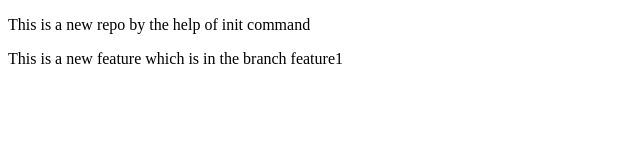
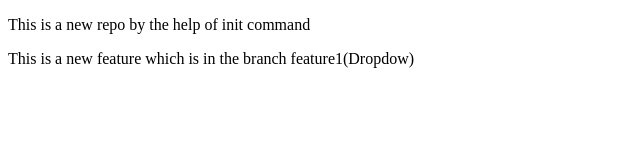
Before and after one commit to Nishakala/localrepo, a plain HTML site: page index.html in a window 1280 px wide. Shown: the full height of the page, 0-640 px from the left. Drawn offline with Linux system fonts and the light colour scheme.

```diff
--- a/index.html
+++ b/index.html
@@ -7,6 +7,6 @@
 </head>
 <body>
   <p>This is a new repo by the help of init command </p>
-  <p>This is a new feature which is in the branch feature1</p>
+  <p>This is a new feature which is in the branch feature1(Dropdow)</p>
 </body>
 </html>
```
